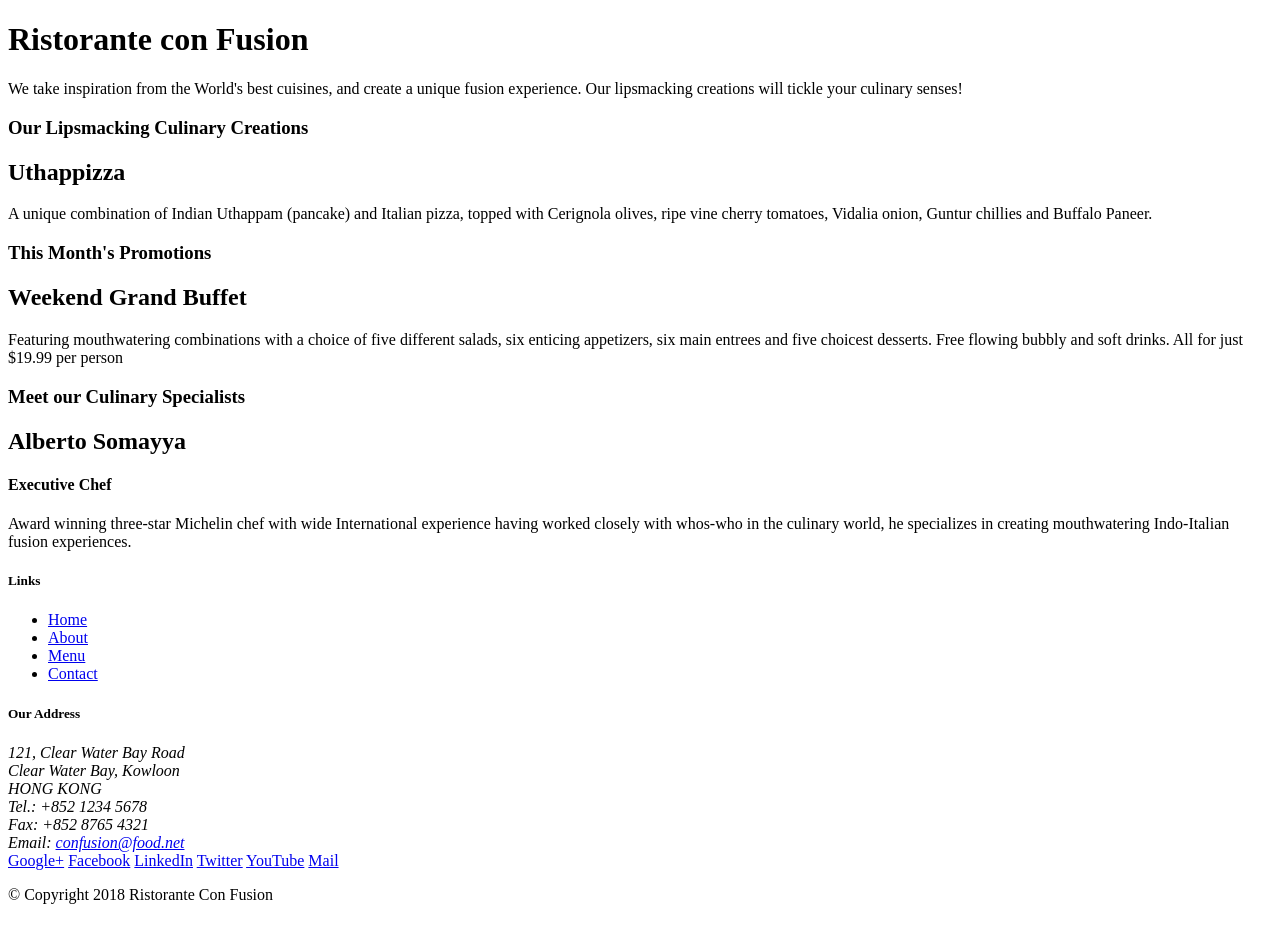
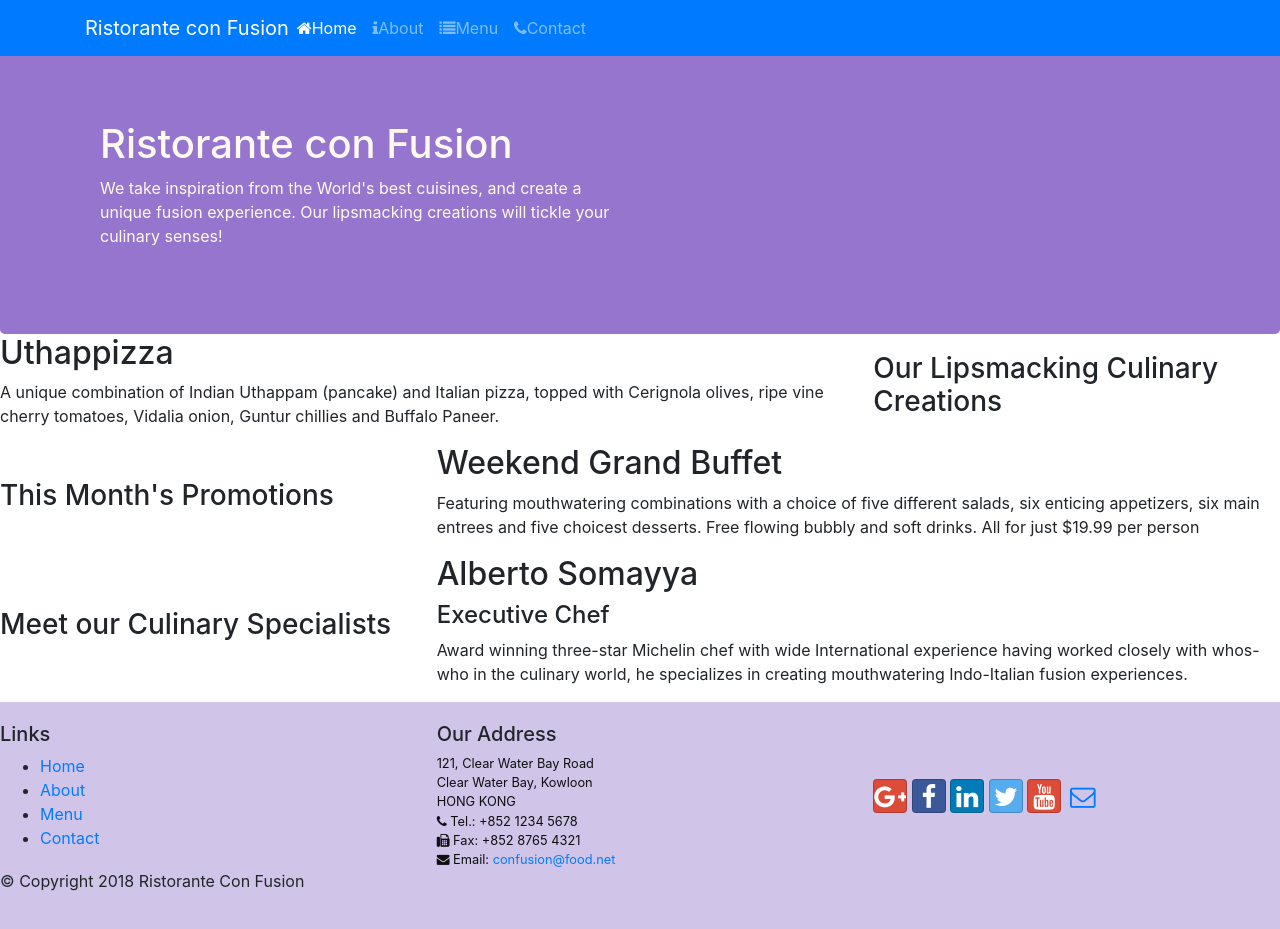
Before and after one commit to M-zulfiker-A/webdev, a website: page index.html in a window 1280 px wide. Drawn offline with nearby package versions, Linux system fonts and the light colour scheme; files whose address does not match are found by name.

Commit message:
website with icon

```diff
--- a/index.html
+++ b/index.html
@@ -1,52 +1,117 @@
 <!DOCTYPE html>
 <html lang="en">
 
+
 <head>
+    <meta charset="utf-8">
+    <meta name="viewport" content="width=device-width, initial-scale=1, shrink-to-fit=no">
+    <meta http-equiv="x-ua-compatible" content="ie=edge">
+
+    <!-- Bootstrap CSS -->
+    <link rel="stylesheet" href="E:\Bootstrap4\conFusion\styles.css">
+    <link rel="stylesheet" href="node_modules/bootstrap/dist/css/bootstrap.min.css">
+    <link rel="stylesheet" href="node_modules/font-awesome/css/font-awesome.min.css">
+    <link rel="stylesheet" href="node_modules/bootstrap-social/bootstrap-social.css">
     <title>Ristorante Con Fusion</title>
 </head>
 
 <body>
+    <style>
+        .row-header{
+        margin:0px auto;
+        padding:0px;
+        }
 
-    <header>
-        <div>
-            <div>
-                <div>
+        .row-content{
+                margin:0px auto;
+                padding: 50px 0px 50px 0px;
+                border-bottom: 1px ridge;
+                min-height:400px;
+        }
+
+
+        .footer{
+            background-color: #D1C4E9;
+            margin:0px auto;
+            padding: 20px 0px 20px 0px;
+        }
+
+        .jumbotron {
+            padding:70px 30px 70px 30px;
+            margin:0px auto;
+            background: #9575CD ;
+            color:floralwhite;
+        }
+
+        address{
+            font-size:80%;
+            margin:0px;
+            color:#0f0f0f;
+        }
+
+
+    </style>
+
+    <nav class="navbar navbar-dark navbar-expand-sm fixed-top bg-primary">
+        <div class="container">
+            <button class="navbar-toggler"  data-toggle="collapse" data-target="#Navbar">
+                <span class="navbar-toggler-icon"></span>
+            </button>
+
+            <a class="navbar-brand mr-auto" href="#">Ristorante con Fusion</a>
+            <div class="collapse navbar-collapse" id="Navbar">
+                <ul class="navbar-nav mr-auto">
+                <li class="nav-item active"><a class="nav-link" href="#"><i class="fa fa-home"></i>Home</a></li>
+                    <li class="nav-item"><a class="nav-link" href="./aboutus.html"><i class="fa fa-info"></i>About</a></li>
+                    <li class="nav-item"><a class="nav-link" href="#"><i class="fa fa-list"></i>Menu</a></li>
+                    <li class="nav-item"> <a class="nav-link" href="#"><i class="fa fa-phone"></i>Contact</a></li>
+
+                </ul>
+            </div>
+        </div>
+
+    </nav>
+
+    <header class="jumbotron">
+        <div class="container">
+            <div class="row row-header">
+                <div class="col-12 col-sm-6">
                     <h1>Ristorante con Fusion</h1>
                     <p>We take inspiration from the World's best cuisines, and create a unique fusion experience. Our lipsmacking creations will tickle your culinary senses!</p>
                 </div>
-                <div>
+                <div class="col-12 col-sm">
                 </div>
             </div>
         </div>
     </header>
 
     <div>
-        <div>
-            <div>
+        <div class="row">
+            <div class="col-6 col-sm-4 order-sm-last align-self-center">
                 <h3>Our Lipsmacking Culinary Creations</h3>
             </div>
-            <div>
+            <div class="col6 col-sm-8 order-sm-first">
                 <h2>Uthappizza</h2>
                 <p>A unique combination of Indian Uthappam (pancake) and Italian pizza, topped with Cerignola olives, ripe vine cherry tomatoes, Vidalia onion, Guntur chillies and Buffalo Paneer.</p>
             </div>
         </div>
 
 
-        <div>
-            <div>
+        <div class="row">
+            <div class="col-12 col-sm-4 align-self-center">
                 <h3>This Month's Promotions</h3>
             </div>
-            <div>
+            <div class="col-12 col-sm-8">
                 <h2>Weekend Grand Buffet</h2>
                 <p>Featuring mouthwatering combinations with a choice of five different salads, six enticing appetizers, six main entrees and five choicest desserts. Free flowing bubbly and soft drinks. All for just $19.99 per person </p>
             </div>
         </div>
 
-        <div>
-            <div>
+        <div class="row">
+            <div class="col-12 col-sm-4 align-self-center">
                 <h3>Meet our Culinary Specialists</h3>
             </div>
-            <div>
+            <div class="col-12 col-sm-8 order-sm-last">
                 <h2>Alberto Somayya</h2>
                 <h4>Executive Chef</h4>
                 <p>Award winning three-star Michelin chef with wide International experience having worked closely with whos-who in the culinary world, he specializes in creating mouthwatering Indo-Italian fusion experiences. </p>
@@ -55,9 +120,9 @@
     </div>
 
     <footer>
-        <div>
-            <div>
-                <div>
+        <div class="footer">
+            <div class="row">
+                <div class="col-6 col-sm-4">
                     <h5>Links</h5>
                     <ul>
                         <li><a href="#">Home</a></li>
@@ -66,25 +131,28 @@
                         <li><a href="#">Contact</a></li>
                     </ul>
                 </div>
-                <div>
+                <div class="col-6 col-sm-4">
                     <h5>Our Address</h5>
                     <address>
 		              121, Clear Water Bay Road<br>
 		              Clear Water Bay, Kowloon<br>
-		              HONG KONG<br>
-		              Tel.: +852 1234 5678<br>
-		              Fax: +852 8765 4321<br>
+                      HONG KONG<br>
+                      <i class="fa fa-phone"></i>
+                      Tel.: +852 1234 5678<br>
+                      <i class="fa fa-fax"></i>
+                      Fax: +852 8765 4321<br>
+                      <i class="fa fa-envelope"></i>
 		              Email: <a href="mailto:confusion@food.net">confusion@food.net</a>
 		           </address>
                 </div>
-                <div>
+                <div class="col-12 col-sm-4 align-self-center">
                     <div>
-                        <a href="http://google.com/+">Google+</a>
-                        <a href="http://www.facebook.com/profile.php?id=">Facebook</a>
-                        <a href="http://www.linkedin.com/in/">LinkedIn</a>
-                        <a href="http://twitter.com/">Twitter</a>
-                        <a href="http://youtube.com/">YouTube</a>
-                        <a href="mailto:">Mail</a>
+                        <a class="btn btn-social-icon btn-google" href="http://google.com/+"><i class="fa fa-google-plus"></i></a>
+                        <a class="btn btn-social-icon btn-facebook" href="http://www.facebook.com/profile.php?id="><i class="fa fa-facebook"></i></a>
+                        <a class="btn btn-social-icon btn-linkedin" href="http://www.linkedin.com/in/"><i class="fa fa-linkedin"></i></a>
+                        <a class="btn btn-social-icon btn-twitter" href="http://twitter.com/"><i class="fa fa-twitter"></i></a>
+                        <a class="btn btn-social-icon btn-google" href="http://youtube.com/"><i class="fa fa-youtube"></i></a>
+                        <a  class="btn btn-social-icon" href="mailto:"><i class="fa fa-envelope-o"></i></a>
                     </div>
                 </div>
            </div>
@@ -95,7 +163,9 @@
            </div>
         </div>
     </footer>
-
+    <script src="node_modules/jquery/dist/jquery.slim.min.js"></script>
+    <script src="node_modules/popper.js/dist/umd/popper.min.js"></script>
+    <script src="node_modules/bootstrap/dist/js/bootstrap.min.js"></script>
 </body>
 
 </html>
--- /dev/null
+++ b/styles.css
@@ -0,0 +1,34 @@
+        body{
+            padding-top: 50px;
+        }
+        .row-header{
+        margin:0px auto;
+        padding:0px;
+        }
+
+        .row-content{
+                margin:0px auto;
+                padding: 50px 0px 50px 0px;
+                border-bottom: 1px ridge;
+                min-height:400px;
+        }
+
+
+        .footer{
+            background-color: #D1C4E9;
+            margin:0px auto;
+            padding: 20px 0px 20px 0px;
+        }
+
+        .jumbotron {
+            padding:70px 30px 70px 30px;
+            margin:0px auto;
+            background: #9575CD ;
+            color:floralwhite;
+        }
+
+        address{
+            font-size:80%;
+            margin:0px;
+            color:#0f0f0f;
+        }
```
Also changed, not shown: aboutus.html (added, +173 -0 lines), package.json (+7 -0 lines), 1 other file.
